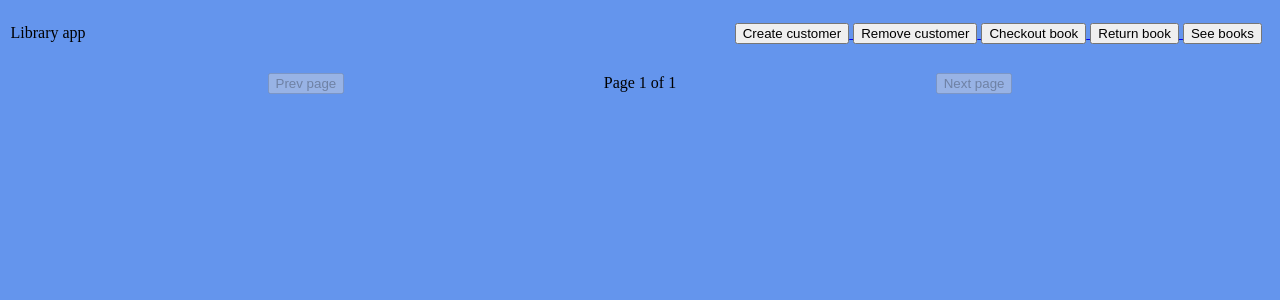
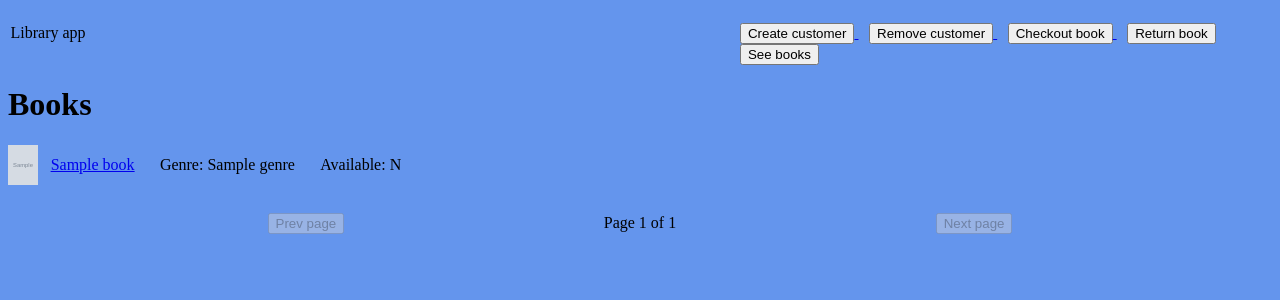
Before and after one commit to samgido/ksu-cis560-project-app, a Flask app: template templates/books.html in a window 1280 px wide. Shown: the top 300 px of the page. Run offline with Flask 3, Linux system fonts and the light colour scheme; the template is opened without the code that fills it: most values are stand-ins (such as "Sample title", 1, 10 or a date in 2020); grey boxes marked "Sample" are stand-in pictures; parts of the project's set-up code (start-up, migrations or seed data) failed here and were passed over.

Commit message:
add a bunch of db functionality and styling

```diff
--- a/main.py
+++ b/main.py
@@ -4,8 +4,6 @@ from repository import Repository
 import utils
 from service import Service
 import math
-
-PAGE_SIZE = 50
 
 repository = Repository()
 global service
@@ -84,11 +82,27 @@ def return_book():
 
 @app.route("/books/<int:page_number>")
 def books(page_number):
-    book_count = service.book_count
+    book_count = service.get_book_count()
 
-    page_count = math.ceil(book_count / PAGE_SIZE)
+    page_count = math.ceil(book_count / utils.PAGE_SIZE)
 
-    return render_template('books.html', page_number=page_number, page_count=page_count)
+    books = service.repo.get_books_list_display(page_number)
+
+    return render_template('books.html',
+        page_number=page_number,
+        page_count=page_count,
+        books=books
+    )
+
+@app.route("/book/<int:book_id>")
+def book(book_id):
+    book = service.get_book(book_id)
+
+    if book == None:
+        message = "Book not found"
+        return utils.render_success_failure(message)
+
+    return render_template('view_book.html', book=book)
 
 app.run(debug=True)
 
--- a/static/style.css
+++ b/static/style.css
@@ -23,8 +23,23 @@ input {
 	margin: 0% 0.8% 0% 0.2%;
 }
 
-.form_field_div {
+.form div {
 	display: flex;
 	justify-content: flex-start;
 	align-items: baseline;
 }
+
+.book_list_display_div {
+	display: flex;
+	align-items: center;
+	margin: 1% 0%;
+}
+
+.book_list_display_div p, a {
+	margin: 0% 1%;
+}
+
+.book_list_display_cover_img {
+	width: 30px;
+	height: 40px;
+}
--- a/templates/books.html
+++ b/templates/books.html
@@ -1,5 +1,21 @@
 {% extends 'base.html' %}
 {% block content %}
+
+<h1>Books</h1>
+
+{% for book in books %}
+	<div class="book_list_display_div">
+	<img src="{{ book.cover_img_url }}" class="book_list_display_cover_img" />
+
+	<a href="{{ url_for('book', book_id=book.book_id) }}">
+		{{ book.title }}
+	</a>
+
+	<p>Genre: {{ book.genre }}</p>
+
+	<p>Available: {% if book.available %}Y{% else %}N{% endif %}</p>
+	</div>
+{% endfor %}
 
 <div class="page_number_div">
 <a href="{{ url_for('books', page_number=(page_number-1)) }}">
--- a/templates/checkout_book.html
+++ b/templates/checkout_book.html
@@ -1,12 +1,12 @@
 {% extends 'base.html' %}
 {% block content %}
-<form method="POST">
-	<div class="form_field_div">
+<form method="POST" class="form">
+	<div>
 	<label for="email">Loaner's email:</label><br>
 	<input type="email" id="email" name="email"><br>
 	</div>
 
-	<div class="form_field_div">
+	<div>
 	<label for="book_id">Book ID:</label><br>
 	<input type="number" id="book_id" name="book_id"><br>
 	</div>
--- a/templates/create_customer.html
+++ b/templates/create_customer.html
@@ -1,17 +1,17 @@
 {% extends 'base.html' %}
 {% block content %}
 <form method="POST" class="form">
-	<div class="form_field_div">
+	<div>
 	<label for="email">Email:</label><br>
 	<input type="email" id="email" name="email"><br>
 	</div>
 
-	<div class="form_field_div">
+	<div>
 	<label for="fname">First name:</label><br>
 	<input type="text" id="fname" name="fname"><br>
 	</div>
 
-	<div class="form_field_div">
+	<div>
 	<label for="lname">Last name:</label><br>
 	<input type="text" id="lname" name="fname"><br>
 	</div>
--- a/templates/remove_customer.html
+++ b/templates/remove_customer.html
@@ -1,7 +1,7 @@
 {% extends 'base.html' %}
 {% block content %}
-<form method="POST">
-	<div class="form_field_div">
+<form method="POST" class="form">
+	<div>
 	<label for="email">Email:</label><br>
 	<input type="email" id="email" name="email"><br>
 	</div>
--- a/templates/return_book.html
+++ b/templates/return_book.html
@@ -1,7 +1,7 @@
 {% extends 'base.html' %}
 {% block content %}
-<form method="POST">
-	<div class="form_field_div">
+<form method="POST" class="form">
+	<div>
 	<label for="book_id">Book ID:</label><br>
 	<input type="number" id="book_id" name="book_id"><br>
 	</div>
--- /dev/null
+++ b/templates/view_book.html
@@ -0,0 +1,4 @@
+{% extends 'base.html' %}
+{% block content %}
+	{{ book.title }}
+{% endblock %}
--- a/utils.py
+++ b/utils.py
@@ -2,6 +2,8 @@ from flask import render_template
 import pyodbc
 import dotenv
 import os
+
+PAGE_SIZE = 32
 
 def get_env_or_exit(env_name: str):
     val = os.getenv(env_name)
```
Also changed, not shown: repository.py (+43 -3 lines), service.py (+58 -0 lines).
